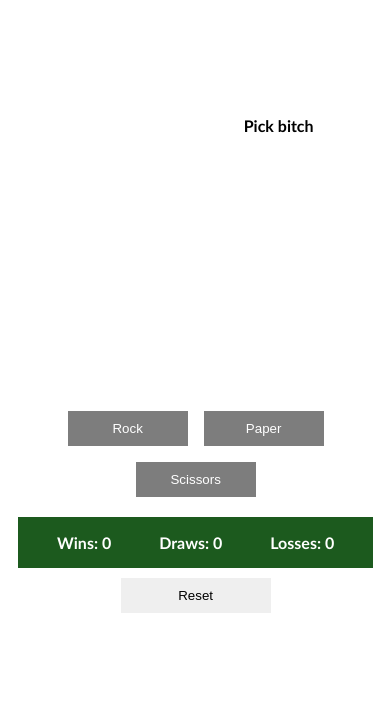
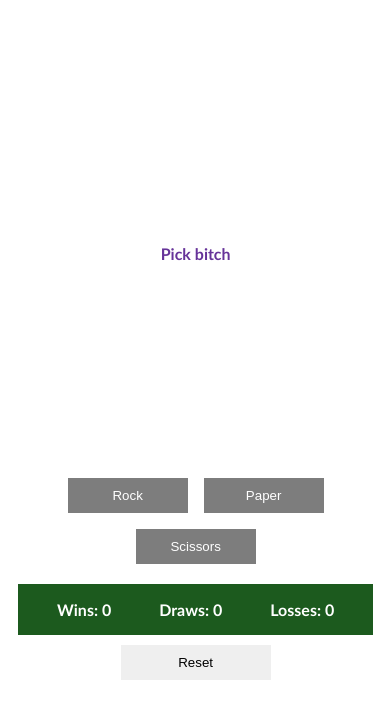
Before and after one commit to dandalandannn/rock-paper-scissors, a plain HTML site: page index.html in a window 390 px wide. Shown: the part 64-782 px from the top of the page. Drawn offline with Linux system fonts and the light colour scheme.

Commit message:
fix mobile view fr

```diff
--- a/index.html
+++ b/index.html
@@ -3,7 +3,7 @@
 <head>
     <meta charset="UTF-8">
     <meta name="viewport" content="width=device-width, initial-scale=1.0">
-    <title>Document</title>
+    <title>RockPaperScissors</title>
     <link rel="stylesheet" href="style.css">
 </head>
 <body>
--- a/style.css
+++ b/style.css
@@ -56,7 +56,11 @@ button{
 button:active{
     background-color: hsla(0, 0%, 0%, 0.2);
 }
-@media screen and (max-width: 600px){
+@media screen and (max-width: 675px){
+    .result{
+        color: rebeccapurple;
+        width: 100%;
+    }
     .picks img{
         width: 150px;
         max-width: 150px;
```
